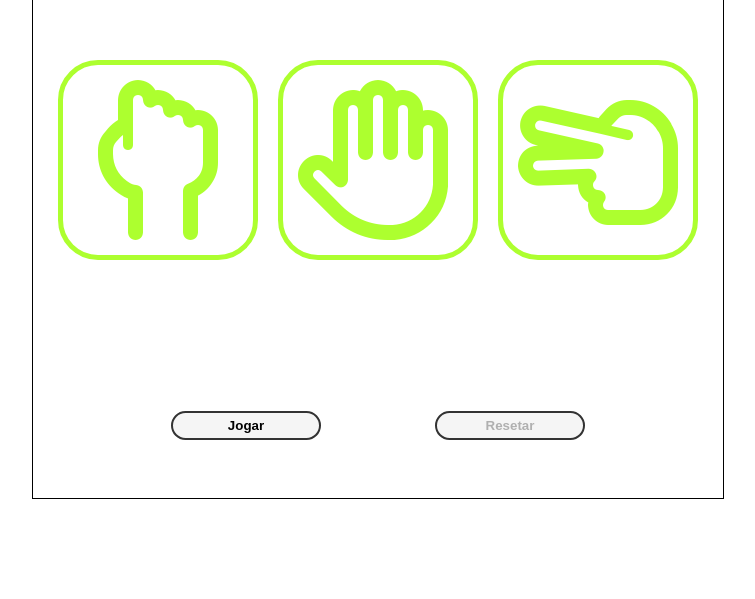
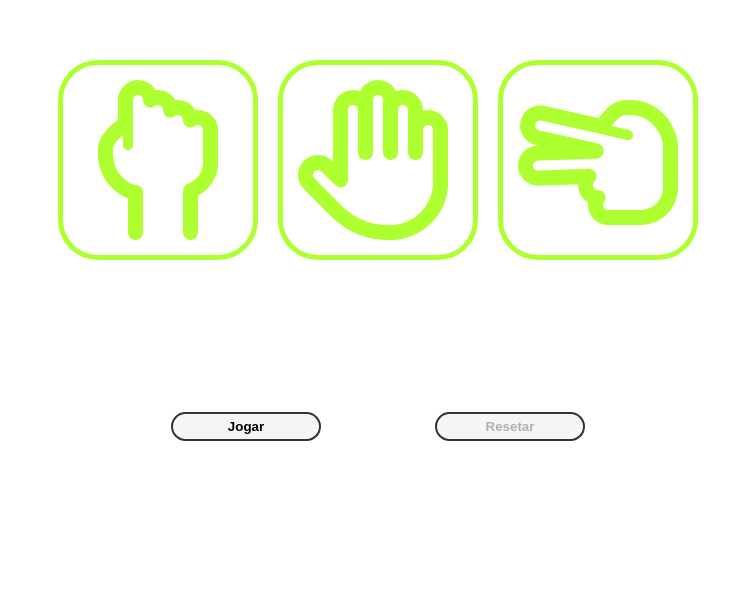
Before and after one commit to RafaelPMauricio/Pedra-Papel-Tesoura, a plain HTML site: page index.html in a window 1280 px wide. Shown: the part 201-800 px from the top of the page, without its empty margins (262-1017 px from the left). Drawn offline with Linux system fonts and the light colour scheme.

Commit message:
Removido a borda do container e os logs

```diff
--- a/index.js
+++ b/index.js
@@ -35,7 +35,6 @@ const atualizarEscolha = (evt) => {
       break;
     default:
       window.alert("Error");
-      console.log(currentChoice);
       break;
   }
 };
@@ -83,7 +82,6 @@ const play = () => {
       const aiResponse = response.ai.name;
       switch (aiResponse) {
         case "rock":
-          console.log(aiResponse);
           aiChoice.firstElementChild.classList.add(
             "fa-regular",
             "fa-hand-back-fist",
@@ -91,7 +89,6 @@ const play = () => {
           );
           break;
         case "paper":
-          console.log(aiResponse);
           aiChoice.firstElementChild.classList.add(
             "fa-regular",
             "fa-hand",
@@ -99,7 +96,6 @@ const play = () => {
           );
           break;
         case "scissors":
-          console.log(aiResponse);
           aiChoice.firstElementChild.classList.add(
             "fa-regular",
             "fa-hand-scissors",
@@ -108,11 +104,9 @@ const play = () => {
           break;
         default:
           window.alert("Error");
-          console.log(aiResponse);
           break;
       }
       resetar.removeAttribute("disabled");
-      console.log(response);
     })
     .catch((err) => console.error(err));
   jogar.setAttribute("disabled", "true");
--- a/style.css
+++ b/style.css
@@ -20,7 +20,6 @@ body {
   flex-direction: column;
   align-items: center;
   justify-content: space-around;
-  border: 1px solid black;
 }
 
 #escolhas {
```
